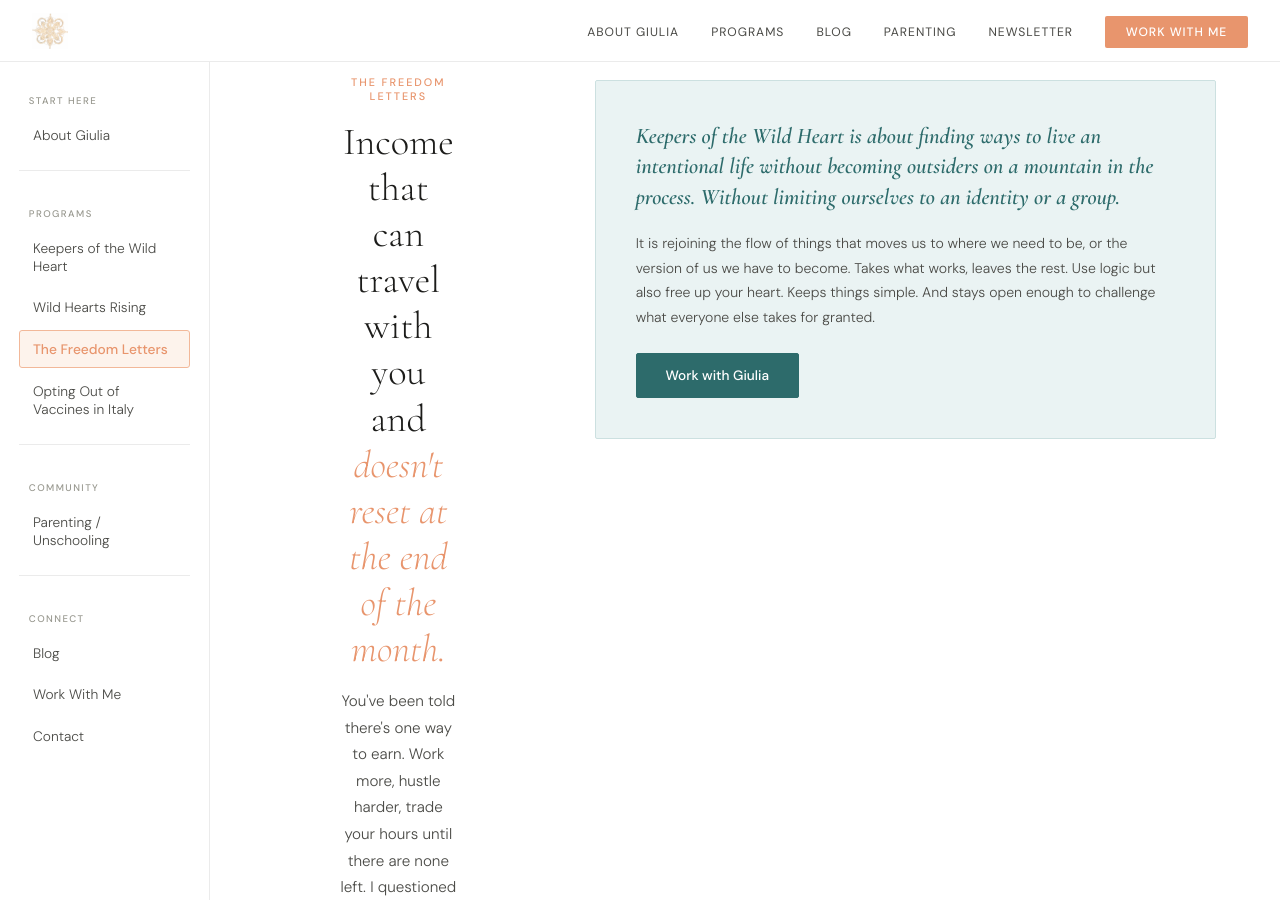
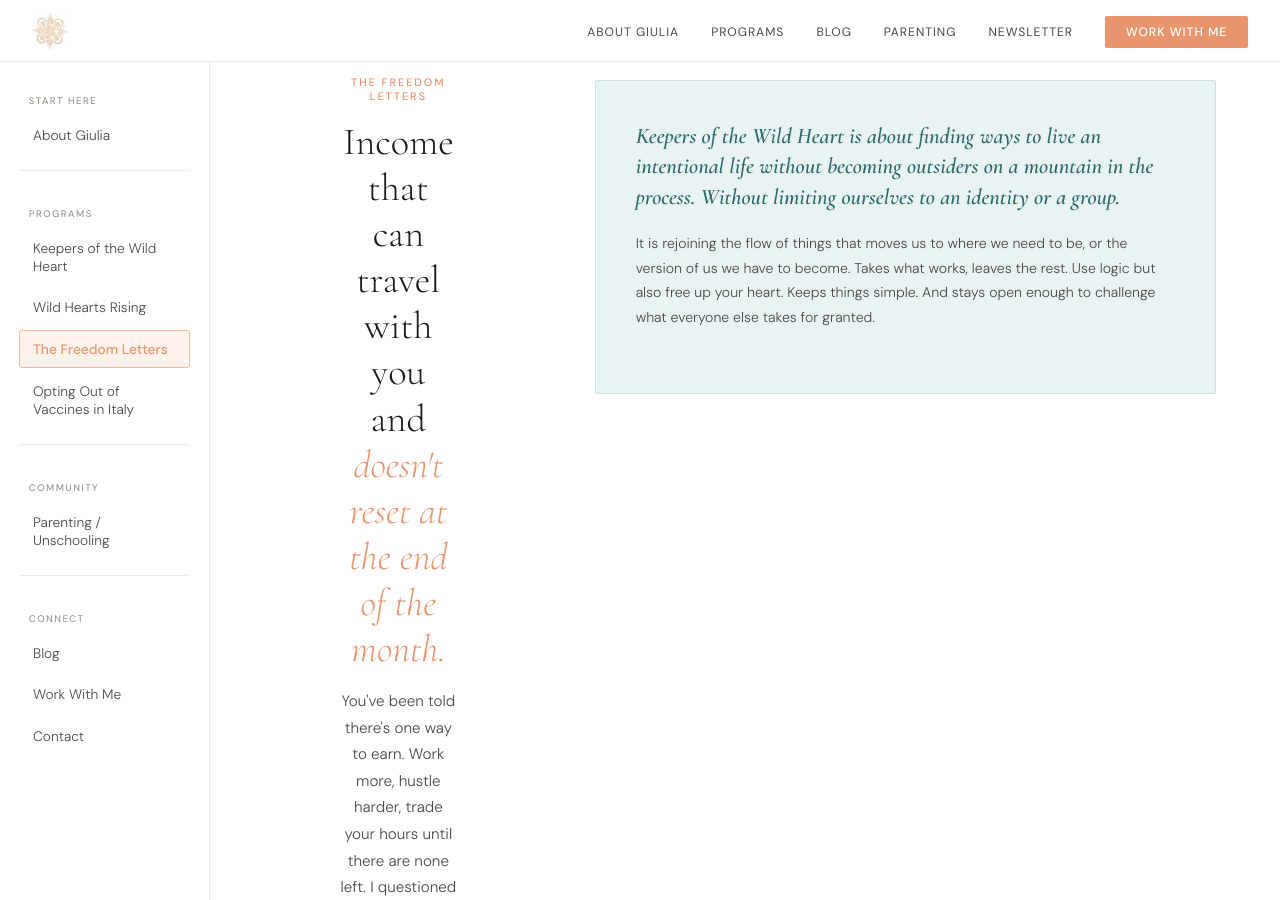
Before and after one commit to Blubell26/giuliapacciotti.com, a Jekyll site: the page built from index.html, in a window 1280 px wide and 900 px high, scrolled down 3352 px. Built offline with Jekyll 4.4.1, drawn with Linux system fonts in a browser that asks for light colours.

Commit message:
Update index.html

```diff
--- a/index.html
+++ b/index.html
@@ -385,7 +385,6 @@ footer { background:var(--dark); color:white; padding:4rem 4rem 2rem; display:gr
   <div class="parenting-aside">
           <h3 class="parenting-aside-h">Keepers of the Wild Heart is about finding ways to live an intentional life without becoming outsiders on a mountain in the process. Without limiting ourselves to an identity or a group.</h3>
           <p>It is rejoining the flow of things that moves us to where we need to be, or the version of us we have to become. Takes what works, leaves the rest. Use logic but also free up your heart. Keeps things simple. And stays open enough to challenge what everyone else takes for granted.</p>
-          <a href="#contact" class="btn-teal">Work with Giulia</a>
         </div>
       </div>
     </section>
```
